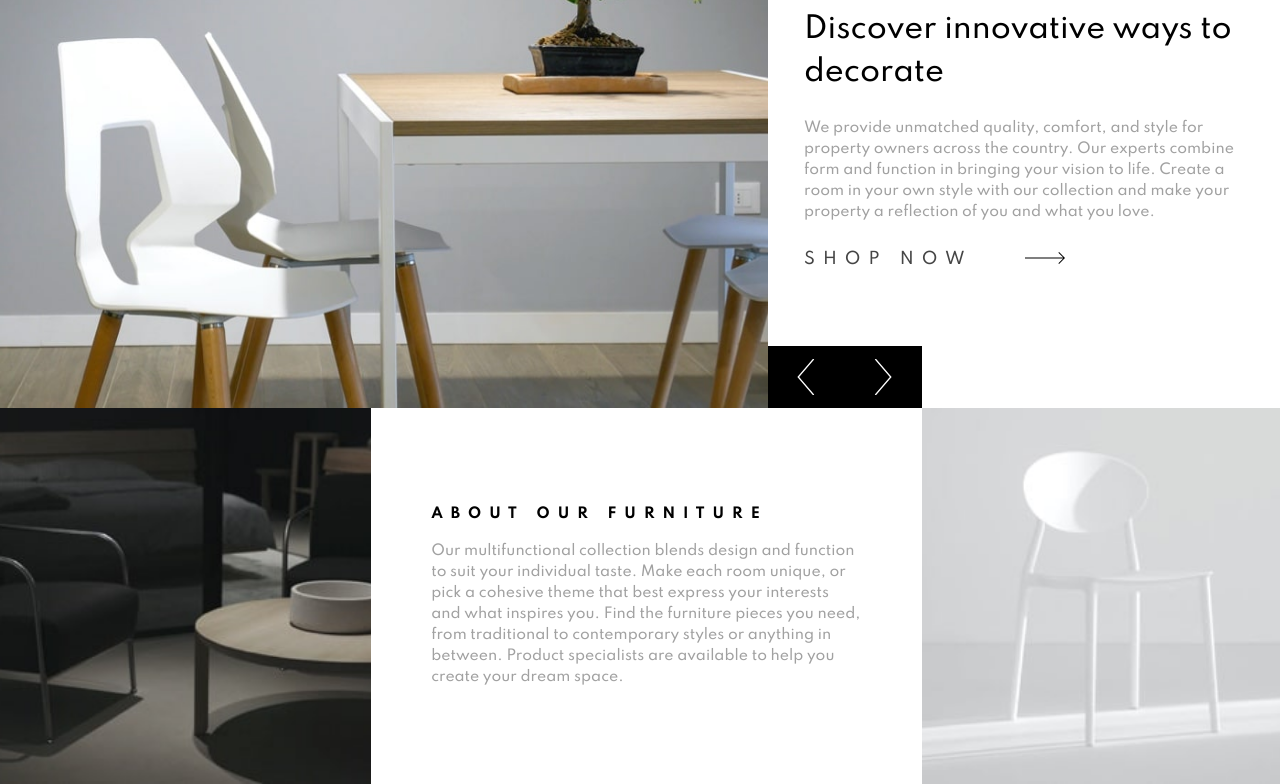
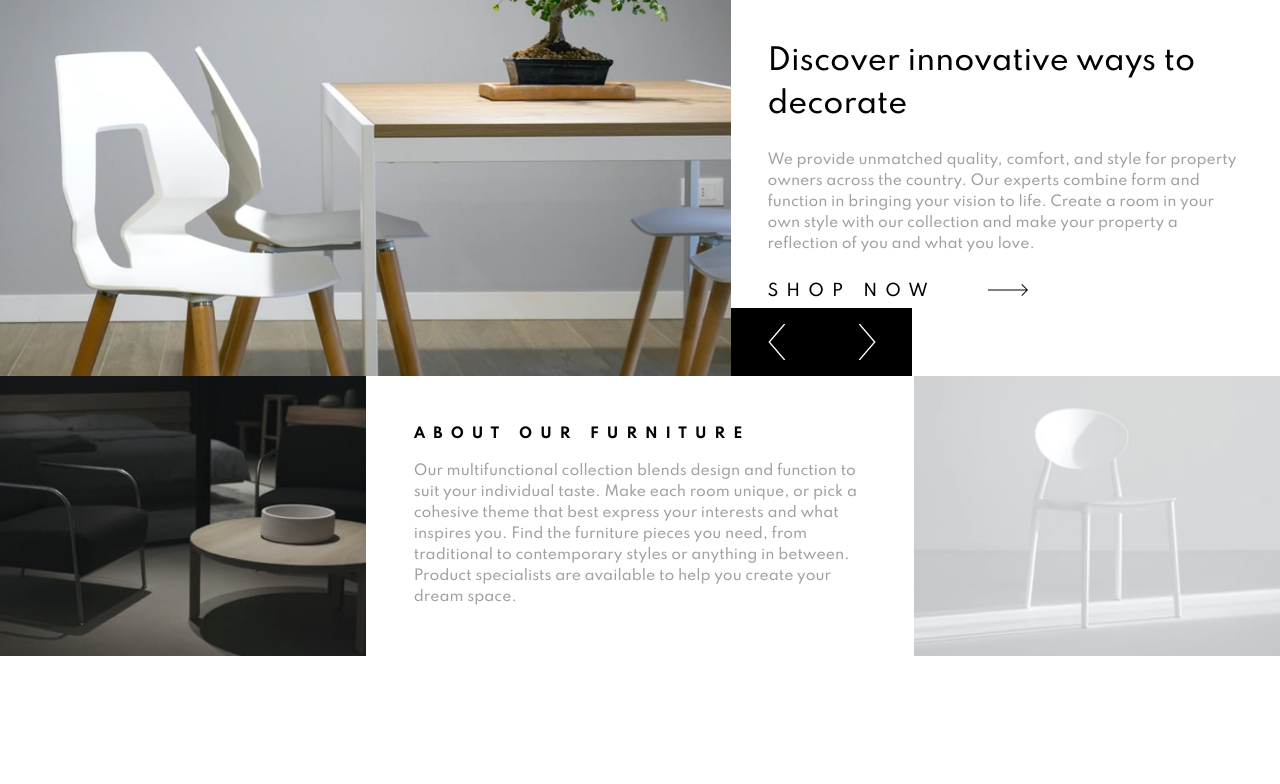
Before and after one commit to abu-hasib/cosy, a plain HTML site: page index.html in a window 1280 px wide. Shown: the part 112-896 px from the top of the page. After the commit the page ends 800 px from the top, so only its background shows below. Drawn offline with Linux system fonts and the light colour scheme.

Commit message:
fix: max width, grid system

```diff
--- a/index.html
+++ b/index.html
@@ -30,6 +30,9 @@
 	</head>
 	<body class="wrapper">
 		<div class="cover" data-cover="false"></div>
+
+		<main class="grid grid-container">
+			<section class="showcase">
 				<header class="flex header container">
 					<div class="flex brand-plus">
 						<button class="nav-toggle pointer">
@@ -48,8 +51,6 @@
 						</nav>
 					</div>
 				</header>
-		<main class="grid grid-container">
-			<section class="showcase">
 				<ul class="slides" data-slides>
 					<li data-active><div>Slide 1</div></li>
 					<li><div>Slide 2</div></li>
@@ -86,7 +87,7 @@
 							you and what you love.
 						</p>
 						<div class="flex cta">
-							<a href="#" class="fs-300 uppercase letter-spacing-1 text-deep-gray">Shop now</a>
+							<a href="#" class="fs-300 uppercase letter-spacing-1 text-black">Shop now</a>
 							<svg width="40" height="12" xmlns="http://www.w3.org/2000/svg">
 								<path
 									d="M34.05 0l5.481 5.527h.008v.008L40 6l-.461.465v.063l-.062-.001L34.049 12l-.662-.668 4.765-4.805H0v-1h38.206l-4.82-4.86L34.05 0z"
@@ -105,7 +106,7 @@
 							contact us today.
 						</p>
 						<div class="flex cta">
-							<a href="#" class="fs-300 uppercase letter-spacing-1 text-deep-gray">Shop now</a>
+							<a href="#" class="fs-300 uppercase letter-spacing-1 text-black">Shop now</a>
 							<svg width="40" height="12" xmlns="http://www.w3.org/2000/svg">
 								<path
 									d="M34.05 0l5.481 5.527h.008v.008L40 6l-.461.465v.063l-.062-.001L34.049 12l-.662-.668 4.765-4.805H0v-1h38.206l-4.82-4.86L34.05 0z"
@@ -124,7 +125,7 @@
 							understand what customers want for their home and office.
 						</p>
 						<div class="flex cta">
-							<a href="#" class="fs-300 uppercase letter-spacing-1 text-deep-gray">Shop now</a>
+							<a href="#" class="fs-300 uppercase letter-spacing-1 text-black">Shop now</a>
 							<svg width="40" height="12" xmlns="http://www.w3.org/2000/svg">
 								<path
 									d="M34.05 0l5.481 5.527h.008v.008L40 6l-.461.465v.063l-.062-.001L34.049 12l-.662-.668 4.765-4.805H0v-1h38.206l-4.82-4.86L34.05 0z"
@@ -136,7 +137,6 @@
 					</li>
 				</ul>
 			</section>
-			<div class="grid below">
 			<section>
 				<img src="./images/image-about-dark.jpg" alt="" />
 			</section>
@@ -144,16 +144,15 @@
 				<h2 class="uppercase text-black fs-200 letter-spacing-1">About our furniture</h2>
 				<p class="fs-200">
 					Our multifunctional collection blends design and function to suit your individual taste.
-						Make each room unique, or pick a cohesive theme that best express your interests and
-						what inspires you. Find the furniture pieces you need, from traditional to contemporary
-						styles or anything in between. Product specialists are available to help you create your
-						dream space.
+					Make each room unique, or pick a cohesive theme that best express your interests and what
+					inspires you. Find the furniture pieces you need, from traditional to contemporary styles
+					or anything in between. Product specialists are available to help you create your dream
+					space.
 				</p>
 			</section>
 			<section>
 				<img src="./images/image-about-light.jpg" alt="" />
 			</section>
-			</div>
 		</main>
 	</body>
 </html>
--- a/style.css
+++ b/style.css
@@ -46,6 +46,7 @@
 	:root {
 		--fs-700: 1.5rem;
 		--fs-300: 0.7rem;
+		--fs-200: 0.69rem;
 	}
 }
 
@@ -283,8 +284,10 @@ a {
 
 .grid-container {
 	height: 100vh;
-	grid-template-columns: 60% 40%;
-	grid-template-rows: 65% 35%;
+	width: min(1440px, 100%);
+	margin: 0 auto;
+	grid-template-columns: repeat(7, 1fr);
+	grid-template-rows: repeat(4, 1fr);
 }
 
 .slides {
@@ -334,8 +337,8 @@ a {
 	bottom: 0;
 	left: 0;
 	--gap: 0;
-	height: 12%;
-	width: 30%;
+	height: 15%;
+	width: 33%;
 	justify-content: space-evenly;
 	align-items: center;
 	z-index: 999;
@@ -390,12 +393,8 @@ a {
 	cursor: pointer;
 }
 
-.below {
-	width: 100vw;
-	grid-template-columns: 29% 43% 29%;
-}
-
-.below > * > img {
+.grid-container *:nth-child(3) > img,
+.grid-container *:nth-child(5) > img {
 	width: 100%;
 	height: 100%;
 	object-fit: cover;
@@ -403,21 +402,33 @@ a {
 }
 
 .about {
-	padding-inline: 5em;
-	padding-block: 8em;
+	padding: 4em;
 }
 
-@media (min-width: 81em) {
-	.slides > *:first-child {
-		background-size: cover;
+@media (min-width: 60em) {
+	.grid-container {
+		padding-block: 2rem;
+	}
+	.grid-container > *:first-child {
+		grid-row: span 3;
+		grid-column: span 4;
 	}
 
-	.slides > *:nth-child(2) {
-		background-size: cover;
+	.grid-container > *:nth-child(2) {
+		grid-row: span 3;
+		grid-column: span 3;
 	}
 
-	.slides > *:nth-child(3) {
-		background-size: cover;
+	.grid-container > *:nth-child(3) {
+		grid-column: span 2;
+	}
+
+	.grid-container > *:nth-child(4) {
+		grid-column: span 3;
+	}
+
+	.grid-container > *:nth-child(5) {
+		grid-column: span 2;
 	}
 }
 
@@ -432,10 +443,18 @@ a {
 		grid-template-columns: 1fr;
 	}
 
+	.grid-container > *:first-child {
+		height: 60vh;
+	}
+
+	.header {
+		top: 5%;
+	}
+
 	.showcase-text {
 		position: absolute;
 		padding-inline: 4em;
-		inset: 15% 5% 40% 5%;
+		inset: 10% 5% 50% 5%;
 		background-color: rgba(0, 0, 0, 0.5);
 		z-index: 99;
 	}
@@ -466,8 +485,7 @@ a {
 	}
 
 	.about {
-		padding-inline: 2em;
-		padding-block: 3em;
+		padding: 8em;
 	}
 }
 
```
Lines whose indentation alone changed are shown as unchanged.
